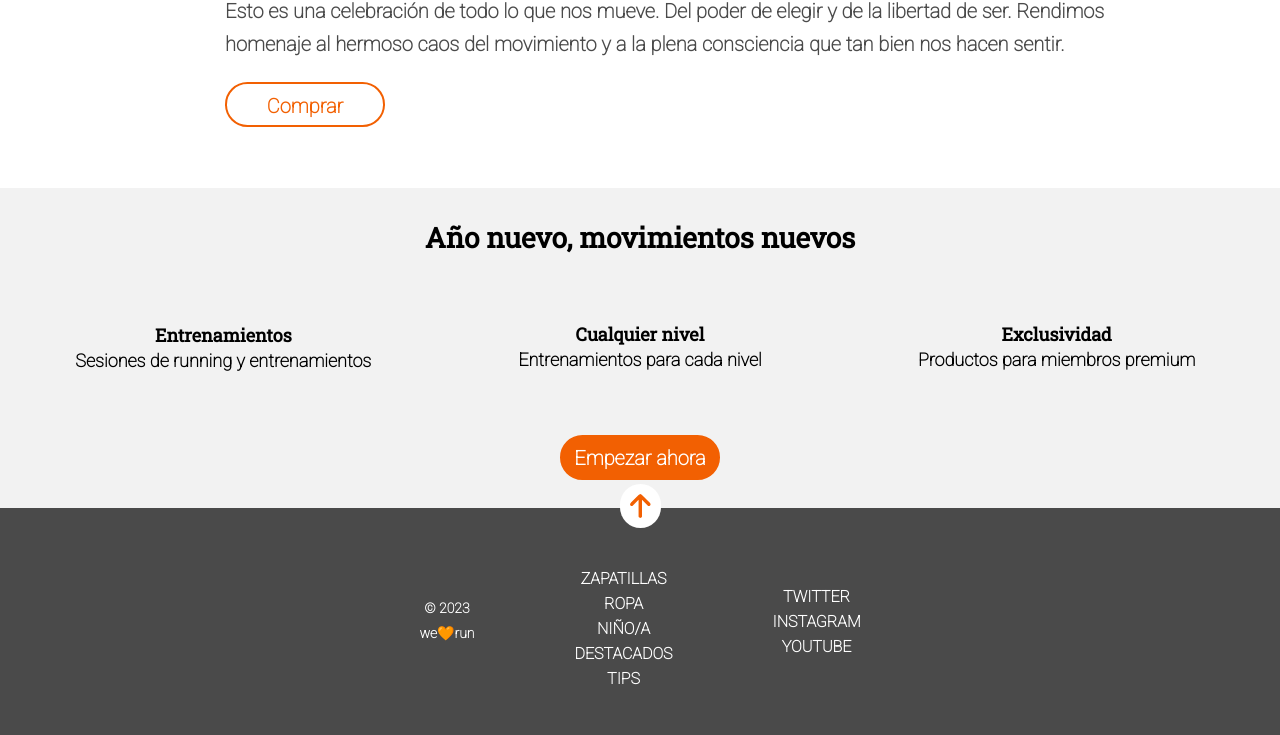
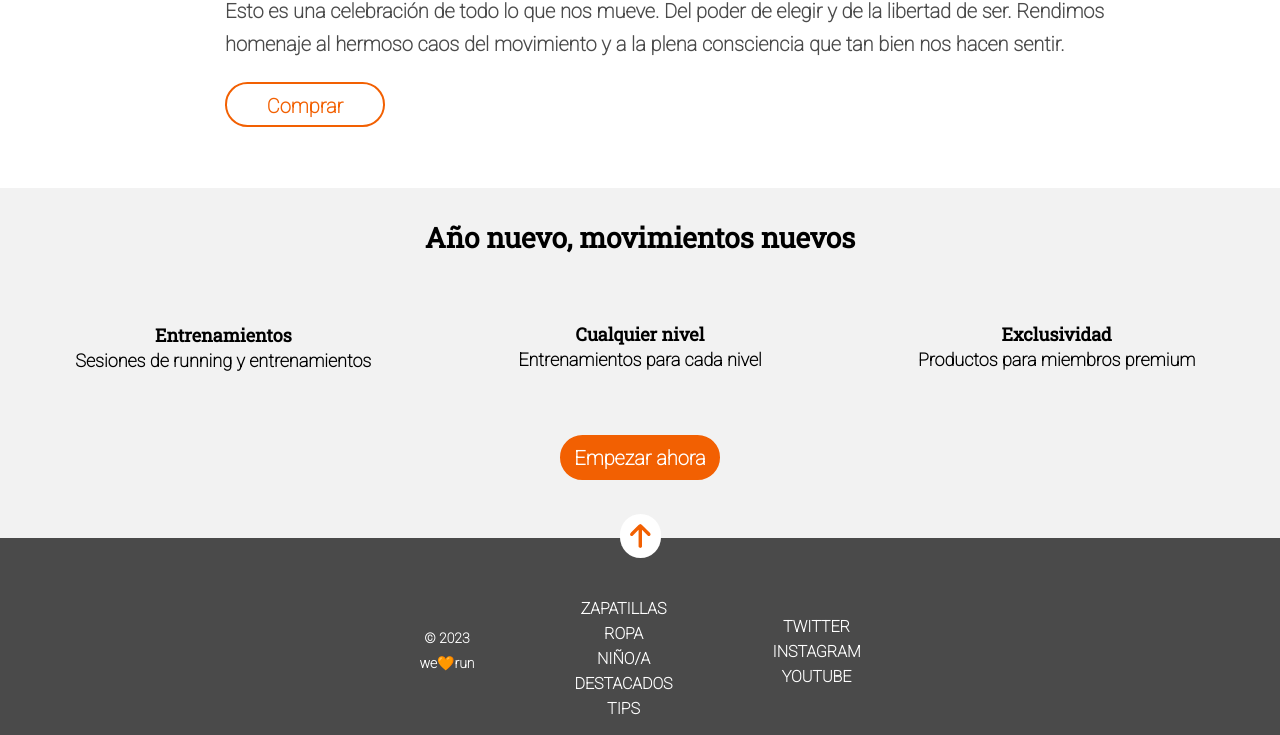
Before and after one commit to raquelgonzalezcalvo/Anonymus-Proxy, a website: page docs/index.html in a window 1280 px wide. Shown: the part 657-1392 px from the top of the page. Drawn offline with nearby package versions, Linux system fonts and the light colour scheme; files that its build step writes are made by us from their sources.

Commit message:
add padding

```diff
--- a/src/scss/layout/section-newyear.scss
+++ b/src/scss/layout/section-newyear.scss
@@ -1,6 +1,6 @@
 .section-newyear {
   background-color: #f2f2f2;
-  padding: 15px;
+  padding: 15px 15px 45px 15px;
   display: grid;
   grid-template-rows: 70px 350px 70px;
   grid-template-columns: 1fr;
```
